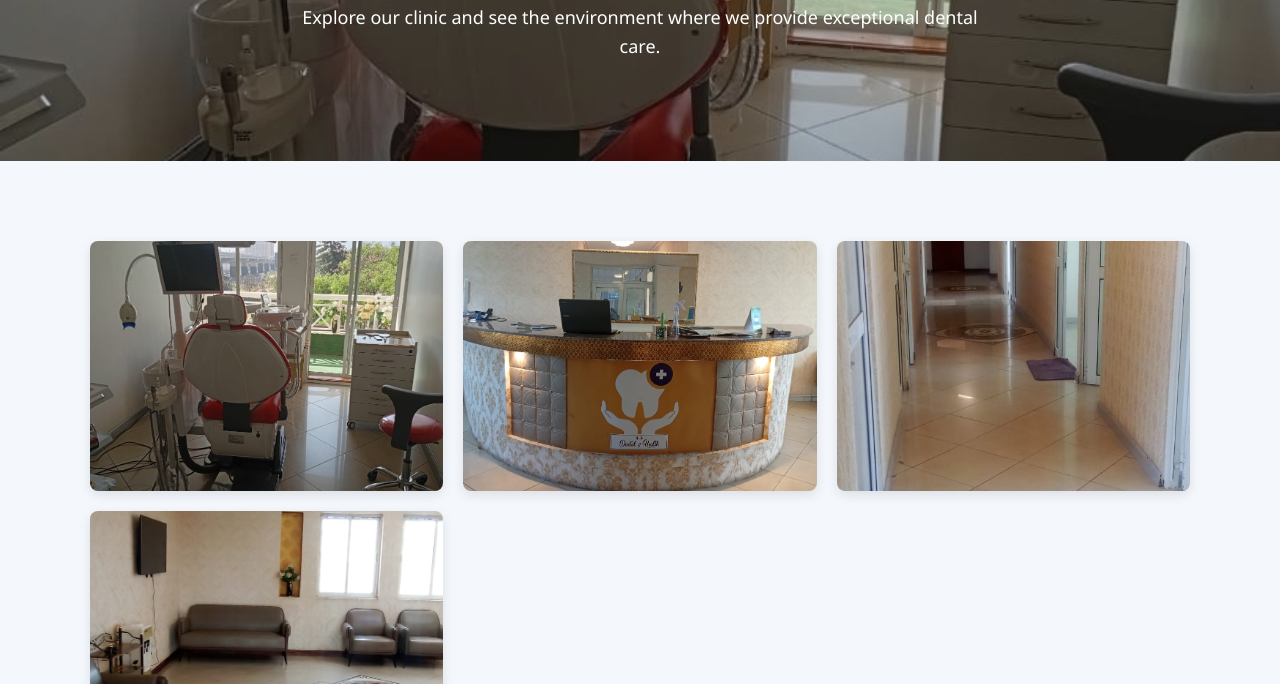
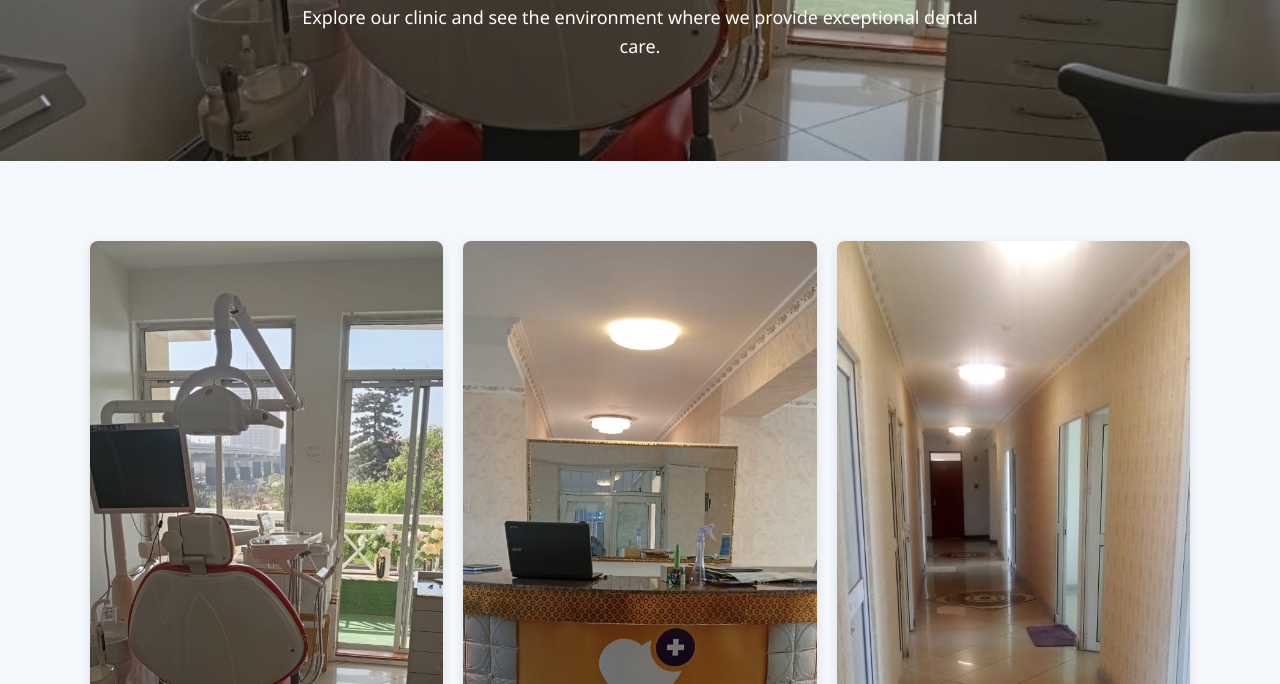
Before and after one commit to Dentosystems/dentalsystems, a plain HTML site: page gallery.html in a window 1280 px wide. Shown: the part 268-952 px from the top of the page. Drawn offline with Linux system fonts and the light colour scheme.

Commit message:
Fix gallery layout and missing CSS definitions

```diff
--- a/assets/css/style.css
+++ b/assets/css/style.css
@@ -188,22 +188,32 @@ section {
   box-shadow: 0 12px 30px rgba(0,0,0,0.15);
 }
 
+/* ===== CONTENT SECTION ===== */
+.content {
+  background: #f4f7fb;
+  padding: 50px 0;
+}
+
 /* ===== GALLERY ===== */
 .gallery-grid {
   display: grid;
   grid-template-columns: repeat(auto-fit, minmax(280px, 1fr));
   gap: 20px;
   margin: 30px 0;
+  width: 100%;
+  grid-auto-rows: minmax(250px, auto);
 }
 
 .gallery-item {
   width: 100%;
-  height: 250px;
+  height: 100%;
+  min-height: 250px;
   object-fit: cover;
   border-radius: 8px;
   cursor: pointer;
   transition: transform 0.3s ease, box-shadow 0.3s ease;
   box-shadow: 0 4px 12px rgba(0,0,0,0.1);
+  display: block;
 }
 
 .gallery-item:hover {
```
